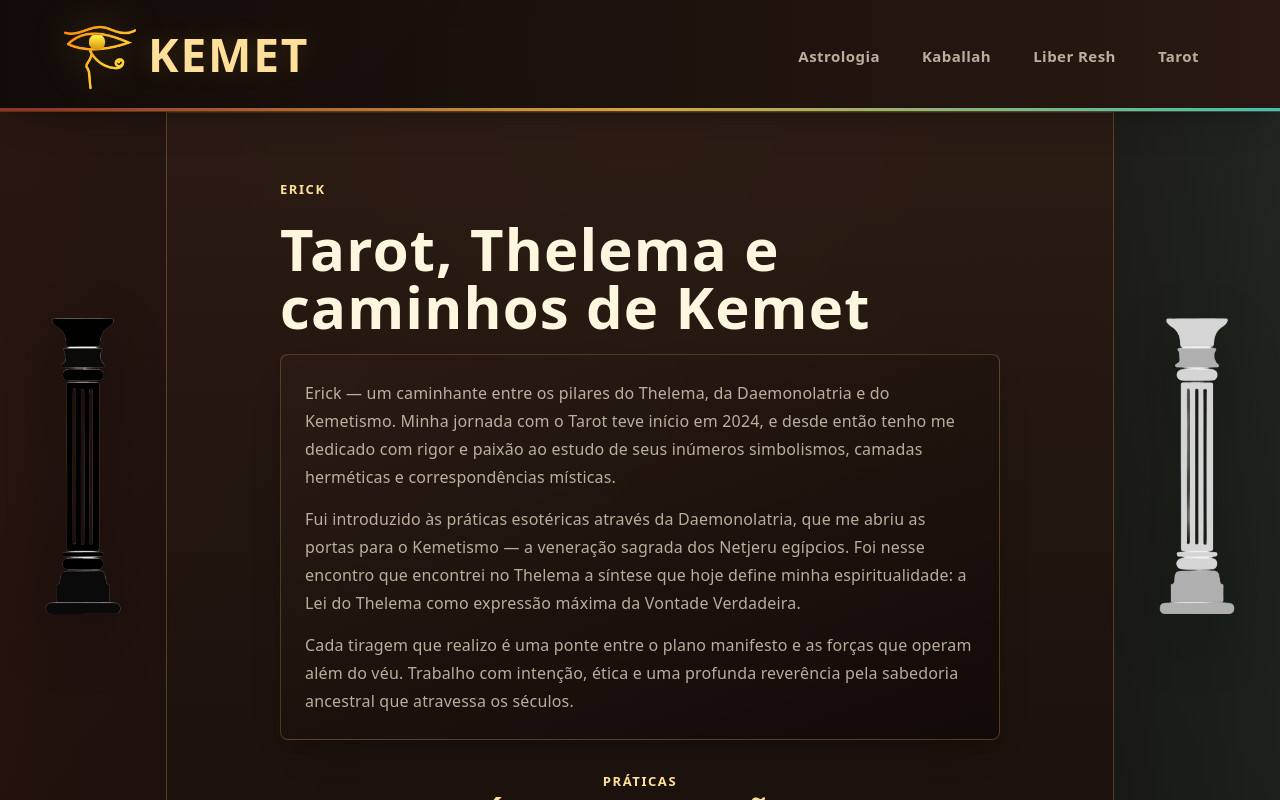
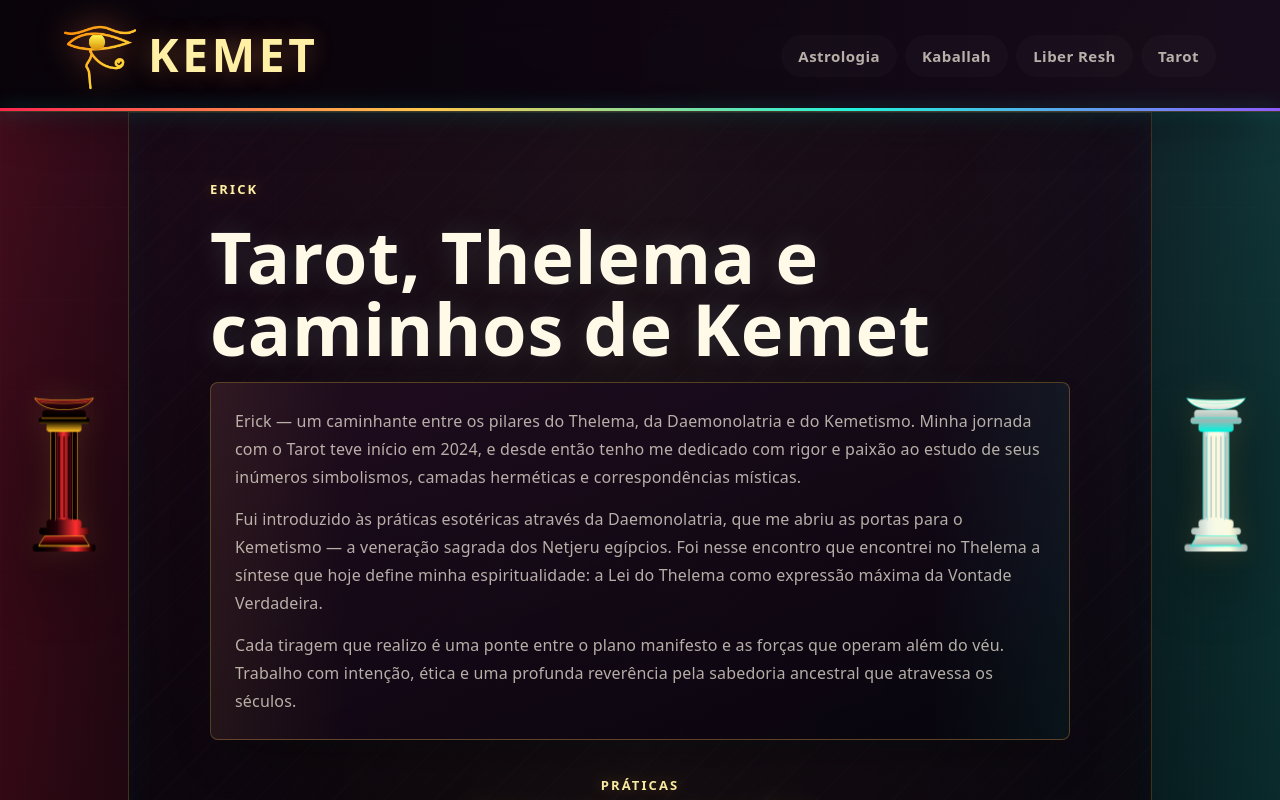
Before and after one commit to Erithekilla/kemet_website, a React (Vite) app: page / in a window 1280 px wide. Shown: the top 800 px of the page. Built offline with nearby package versions, Linux system fonts and the light colour scheme.

Commit message:
Atualiza identidade visual futurista

```diff
--- a/src/App.css
+++ b/src/App.css
@@ -9,25 +9,25 @@
   min-height: calc(100vh - 92px);
   width: 100%;
   display: grid;
-  grid-template-columns: minmax(84px, clamp(100px, 13vw, 180px)) minmax(320px, 960px) minmax(84px, clamp(100px, 13vw, 180px));
+  grid-template-columns: minmax(70px, clamp(86px, 10vw, 142px)) minmax(320px, 1060px) minmax(70px, clamp(86px, 10vw, 142px));
   grid-template-areas: "pillar-left content pillar-right";
   align-items: start;
   text-align: center;
   background:
-    linear-gradient(90deg, rgba(143, 47, 36, 0.1), transparent 28%, transparent 72%, rgba(54, 199, 185, 0.1)),
-    linear-gradient(180deg, rgba(31, 21, 16, 0.86), rgba(18, 11, 9, 0.96));
+    linear-gradient(90deg, rgba(255, 36, 79, 0.18), transparent 24%, transparent 76%, rgba(34, 242, 220, 0.16)),
+    linear-gradient(180deg, rgba(12, 6, 14, 0.64), rgba(2, 1, 5, 0.9));
 }
 
 .pillar{
-  width: min(100%, 170px);
+  width: min(100%, 132px);
   height: calc(100vh - 132px);
-  max-height: 780px;
+  max-height: 760px;
   margin: 20px auto;
   position: sticky;
   top: 112px;
   object-fit: contain;
-  filter: saturate(1.04) contrast(1.08) drop-shadow(0 20px 34px rgba(0, 0, 0, 0.34));
-  opacity: 0.96;
+  filter: saturate(1.14) contrast(1.12) drop-shadow(0 0 16px rgba(255, 200, 77, 0.14)) drop-shadow(0 26px 34px rgba(0, 0, 0, 0.5));
+  opacity: 0.98;
   transform: translateZ(0);
 }
 
@@ -49,16 +49,37 @@
   padding: clamp(28px, 5vw, 72px);
   justify-content: center;
   background:
-    linear-gradient(180deg, rgba(43, 27, 19, 0.94), rgba(18, 11, 9, 0.96)),
-    radial-gradient(circle at 50% 0, rgba(255, 224, 154, 0.16), transparent 26rem);
+    linear-gradient(180deg, rgba(22, 9, 23, 0.86), rgba(5, 3, 8, 0.94)),
+    linear-gradient(135deg, rgba(255, 36, 79, 0.08), transparent 34%, rgba(34, 242, 220, 0.1));
   min-height: calc(100vh - 92px);
-  border-inline: 1px solid var(--border);
-  box-shadow: inset 0 1px 0 rgba(255, 224, 154, 0.1);
+  border-inline: 1px solid rgba(255, 200, 77, 0.22);
+  box-shadow:
+    inset 0 1px 0 rgba(255, 240, 166, 0.11),
+    inset 0 0 42px rgba(34, 242, 220, 0.055);
   color: var(--text);
+  overflow: hidden;
+  position: relative;
+}
+
+.base::before {
+  content: "";
+  position: absolute;
+  inset: 0;
+  pointer-events: none;
+  background:
+    linear-gradient(90deg, transparent, rgba(255, 200, 77, 0.08), transparent),
+    repeating-linear-gradient(135deg, rgba(255, 255, 255, 0.025) 0 1px, transparent 1px 18px);
+  mix-blend-mode: screen;
+  opacity: 0.46;
+}
+
+.base > * {
+  position: relative;
+  z-index: 1;
 }
 
 .page-content {
-  width: min(100%, 640px);
+  width: min(100%, 760px);
   display: grid;
   gap: 18px;
   text-align: center;
@@ -68,8 +89,9 @@
   color: var(--gold-light);
   font-size: clamp(28px, 5vw, 44px);
   line-height: 1.05;
-  letter-spacing: 0.04em;
+  letter-spacing: 0.06em;
   text-transform: uppercase;
+  text-shadow: 0 0 20px rgba(255, 200, 77, 0.22);
 }
 
 .page-content p {
@@ -79,6 +101,33 @@
 
 .base p {
   color: var(--text-muted);
+}
+
+.topic-grid {
+  display: grid;
+  grid-template-columns: repeat(2, minmax(0, 1fr));
+  gap: 14px;
+  margin-top: 12px;
+}
+
+.topic-card {
+  display: grid;
+  gap: 8px;
+  min-height: 150px;
+  padding: 20px;
+  text-align: left;
+  background:
+    linear-gradient(160deg, rgba(31, 12, 32, 0.86), rgba(7, 4, 12, 0.94)),
+    linear-gradient(90deg, rgba(255, 36, 79, 0.12), rgba(34, 242, 220, 0.08));
+  border: 1px solid var(--border);
+  border-radius: 8px;
+  box-shadow: var(--shadow);
+}
+
+.topic-card h2 {
+  color: var(--gold-light);
+  font-size: 18px;
+  line-height: 1.2;
 }
 
 @media (max-width: 860px) {
@@ -95,4 +144,8 @@
     width: 100%;
     min-height: calc(100vh - 174px);
   }
+
+  .topic-grid {
+    grid-template-columns: 1fr;
+  }
 }
--- a/src/App.jsx
+++ b/src/App.jsx
@@ -5,8 +5,8 @@ import Astrologia from './pages/Astrologia'
 import Kaballah from './pages/Kaballah'
 import LiberResh from './pages/LiberResh'
 import Tarot from './pages/Tarot'
-import bravery from './assets/bravery.png'
-import justice from './assets/justice.png'
+import leftPillar from './assets/solomon-pillar-obsidian.png'
+import rightPillar from './assets/solomon-pillar-alabaster.png'
 import './App.css'
 
 function App() {
@@ -14,7 +14,7 @@ function App() {
     <>
       <HeaderT/>
       <section className="container">
-        <img className="pillar pillar-left" src={bravery} alt="" aria-hidden="true" />
+        <img className="pillar pillar-left" src={leftPillar} alt="" aria-hidden="true" />
         <main className="base">
           <Routes>
             <Route path="/" element={<Home/>}></Route>
@@ -24,7 +24,7 @@ function App() {
             <Route path="/tarot" element={<Tarot/>}></Route>
           </Routes>
         </main>
-        <img className="pillar pillar-right" src={justice} alt="" aria-hidden="true" />
+        <img className="pillar pillar-right" src={rightPillar} alt="" aria-hidden="true" />
       </section>
     </>
   )
--- a/src/components/HeaderT.module.css
+++ b/src/components/HeaderT.module.css
@@ -10,10 +10,10 @@
   gap: 24px;
   padding: 18px clamp(18px, 5vw, 72px);
   background:
-    linear-gradient(90deg, rgba(18, 11, 9, 0.96), rgba(43, 27, 19, 0.92)),
-    linear-gradient(135deg, rgba(214, 166, 64, 0.18), transparent 42%);
-  border-bottom: 1px solid var(--border);
-  box-shadow: var(--shadow);
+    linear-gradient(90deg, rgba(5, 3, 8, 0.95), rgba(24, 9, 25, 0.92)),
+    linear-gradient(135deg, rgba(255, 36, 79, 0.16), transparent 42%, rgba(34, 242, 220, 0.12));
+  border-bottom: 1px solid rgba(255, 200, 77, 0.22);
+  box-shadow: var(--shadow), inset 0 -1px 0 rgba(34, 242, 220, 0.14);
   backdrop-filter: blur(16px);
 }
 
@@ -22,7 +22,8 @@
   position: absolute;
   inset: auto 0 0;
   height: 3px;
-  background: linear-gradient(90deg, var(--red-earth), var(--gold), var(--turquoise));
+  background: linear-gradient(90deg, var(--magick-red), var(--gold), var(--turquoise), var(--violet));
+  box-shadow: 0 0 18px rgba(34, 242, 220, 0.42);
 }
 
 .title {
@@ -41,16 +42,16 @@
   font-size: clamp(30px, 4vw, 46px);
   font-weight: 800;
   line-height: 1;
-  letter-spacing: 0.04em;
+  letter-spacing: 0.08em;
   text-transform: uppercase;
-  text-shadow: 0 0 24px rgba(214, 166, 64, 0.18);
+  text-shadow: 0 0 24px rgba(255, 200, 77, 0.28), 0 0 36px rgba(255, 36, 79, 0.12);
 }
 
 .brandIcon {
   width: clamp(48px, 6vw, 72px);
   height: clamp(48px, 6vw, 72px);
   object-fit: contain;
-  filter: drop-shadow(0 0 18px rgba(214, 166, 64, 0.26));
+  filter: drop-shadow(0 0 18px rgba(255, 200, 77, 0.38)) drop-shadow(0 0 12px rgba(255, 36, 79, 0.18));
 }
 
 .list ul {
@@ -77,6 +78,7 @@
   color: var(--text-muted);
   border: 1px solid transparent;
   border-radius: 999px;
+  background: rgba(255, 255, 255, 0.02);
   font-size: 15px;
   font-weight: 700;
   letter-spacing: 0.03em;
@@ -87,8 +89,10 @@
 .navLink:hover,
 .active {
   color: var(--text-h);
-  background: var(--accent-bg);
+  background:
+    linear-gradient(135deg, rgba(255, 36, 79, 0.18), rgba(255, 200, 77, 0.14), rgba(34, 242, 220, 0.12));
   border-color: var(--accent-border);
+  box-shadow: var(--neon-shadow);
 }
 
 .navLink:hover {
--- a/src/index.css
+++ b/src/index.css
@@ -1,22 +1,29 @@
 :root {
-  --text: #f7ead2;
-  --text-muted: rgba(247, 234, 210, 0.72);
-  --text-h: #fff6df;
-  --bg: #120b09;
-  --surface: #1f1510;
-  --surface-strong: #2b1b13;
-  --border: rgba(224, 177, 75, 0.28);
-  --gold: #d6a640;
-  --gold-light: #ffe09a;
-  --turquoise: #36c7b9;
-  --red-earth: #8f2f24;
-  --code-bg: #251913;
+  --text: #f7efe0;
+  --text-muted: rgba(247, 239, 224, 0.72);
+  --text-h: #fff9e8;
+  --bg: #06040a;
+  --void: #020105;
+  --surface: rgba(22, 12, 22, 0.82);
+  --surface-strong: rgba(36, 18, 30, 0.9);
+  --border: rgba(255, 202, 77, 0.28);
+  --gold: #ffc84d;
+  --gold-light: #fff0a6;
+  --turquoise: #22f2dc;
+  --red-earth: #f0443e;
+  --magick-red: #ff244f;
+  --violet: #8f5cff;
+  --code-bg: #130a16;
   --accent: var(--gold);
-  --accent-bg: rgba(214, 166, 64, 0.12);
-  --accent-border: rgba(214, 166, 64, 0.46);
-  --social-bg: rgba(255, 224, 154, 0.1);
+  --accent-bg: rgba(255, 200, 77, 0.12);
+  --accent-border: rgba(255, 200, 77, 0.52);
+  --cyan-border: rgba(34, 242, 220, 0.34);
+  --red-border: rgba(255, 36, 79, 0.34);
+  --social-bg: rgba(255, 240, 166, 0.1);
   --shadow:
-    rgba(0, 0, 0, 0.28) 0 18px 40px -18px, rgba(0, 0, 0, 0.24) 0 8px 16px -10px;
+    rgba(0, 0, 0, 0.46) 0 24px 52px -22px, rgba(34, 242, 220, 0.1) 0 0 32px -18px;
+  --neon-shadow:
+    rgba(255, 200, 77, 0.28) 0 0 28px -12px, rgba(34, 242, 220, 0.18) 0 0 42px -14px;
 
   --sans: system-ui, 'Segoe UI', Roboto, sans-serif;
   --heading: system-ui, 'Segoe UI', Roboto, sans-serif;
@@ -27,9 +34,10 @@
   color-scheme: light dark;
   color: var(--text);
   background:
-    radial-gradient(circle at top left, rgba(54, 199, 185, 0.12), transparent 34rem),
-    radial-gradient(circle at 82% 18%, rgba(214, 166, 64, 0.14), transparent 26rem),
-    linear-gradient(180deg, #170e0b 0%, var(--bg) 48%, #0b0706 100%);
+    linear-gradient(115deg, rgba(255, 36, 79, 0.14), transparent 24%, rgba(34, 242, 220, 0.12) 72%, transparent),
+    repeating-linear-gradient(90deg, rgba(255, 240, 166, 0.035) 0 1px, transparent 1px 92px),
+    repeating-linear-gradient(0deg, rgba(34, 242, 220, 0.03) 0 1px, transparent 1px 92px),
+    linear-gradient(180deg, #100713 0%, var(--bg) 45%, var(--void) 100%);
   font-synthesis: none;
   text-rendering: optimizeLegibility;
   -webkit-font-smoothing: antialiased;
@@ -44,7 +52,11 @@ body {
   min-width: 320px;
   min-height: 100vh;
   margin: 0;
-  background: var(--bg);
+  background:
+    linear-gradient(115deg, rgba(255, 36, 79, 0.14), transparent 24%, rgba(34, 242, 220, 0.12) 72%, transparent),
+    repeating-linear-gradient(90deg, rgba(255, 240, 166, 0.035) 0 1px, transparent 1px 92px),
+    repeating-linear-gradient(0deg, rgba(34, 242, 220, 0.03) 0 1px, transparent 1px 92px),
+    linear-gradient(180deg, #100713 0%, var(--bg) 45%, var(--void) 100%);
 }
 
 a {
--- a/src/pages/Home.module.css
+++ b/src/pages/Home.module.css
@@ -1,7 +1,7 @@
 .home {
-  width: min(100%, 720px);
+  width: min(100%, 860px);
   display: grid;
-  gap: 28px;
+  gap: 32px;
 }
 
 .intro {
@@ -16,15 +16,17 @@
   color: var(--gold-light);
   font-size: 13px;
   font-weight: 800;
-  letter-spacing: 0.12em;
+  letter-spacing: 0.16em;
   text-transform: uppercase;
+  text-shadow: 0 0 14px rgba(255, 200, 77, 0.3);
 }
 
 .intro h1 {
   color: var(--text-h);
-  font-size: clamp(34px, 6vw, 58px);
+  font-size: clamp(38px, 7vw, 72px);
   line-height: 1;
-  letter-spacing: 0.02em;
+  letter-spacing: 0.01em;
+  text-shadow: 0 0 26px rgba(34, 242, 220, 0.14), 0 0 34px rgba(255, 36, 79, 0.12);
 }
 
 .copy {
@@ -32,11 +34,23 @@
   gap: 14px;
   padding: 24px;
   background:
-    linear-gradient(160deg, rgba(43, 27, 19, 0.92), rgba(18, 11, 9, 0.97)),
-    radial-gradient(circle at top left, rgba(54, 199, 185, 0.12), transparent 70%);
-  border: 1px solid var(--border);
+    linear-gradient(160deg, rgba(31, 12, 32, 0.86), rgba(7, 4, 12, 0.96)),
+    linear-gradient(90deg, rgba(255, 36, 79, 0.1), rgba(34, 242, 220, 0.08));
+  border: 1px solid rgba(255, 200, 77, 0.3);
   border-radius: 8px;
   box-shadow: var(--shadow);
+  position: relative;
+  overflow: hidden;
+}
+
+.copy::before,
+.practiceCard::before {
+  content: "";
+  position: absolute;
+  inset: 0;
+  pointer-events: none;
+  background: linear-gradient(90deg, rgba(255, 200, 77, 0.16), transparent 16%, transparent 84%, rgba(34, 242, 220, 0.14));
+  opacity: 0.44;
 }
 
 .copy p,
@@ -44,6 +58,8 @@
   color: var(--text-muted);
   font-size: 16px;
   line-height: 1.75;
+  position: relative;
+  z-index: 1;
 }
 
 .practiceHeader {
@@ -54,9 +70,10 @@
 
 .practiceHeader h2 {
   color: var(--gold-light);
-  font-size: clamp(24px, 4vw, 34px);
+  font-size: clamp(26px, 4vw, 38px);
   line-height: 1.1;
   text-transform: uppercase;
+  text-shadow: 0 0 22px rgba(255, 200, 77, 0.2);
 }
 
 .practiceGrid {
@@ -73,17 +90,21 @@
   padding: 24px;
   text-align: left;
   background:
-    linear-gradient(160deg, rgba(43, 27, 19, 0.95), rgba(18, 11, 9, 0.98)),
-    linear-gradient(90deg, rgba(214, 166, 64, 0.09), transparent);
-  border: 1px solid var(--border);
+    linear-gradient(160deg, rgba(31, 12, 32, 0.9), rgba(7, 4, 12, 0.96)),
+    linear-gradient(90deg, rgba(255, 36, 79, 0.11), rgba(34, 242, 220, 0.1));
+  border: 1px solid rgba(255, 200, 77, 0.28);
   border-radius: 8px;
   box-shadow: var(--shadow);
+  position: relative;
+  overflow: hidden;
 }
 
 .practiceCard h3 {
   color: var(--text-h);
-  font-size: 22px;
+  font-size: 24px;
   line-height: 1.18;
+  position: relative;
+  z-index: 1;
 }
 
 .cardMark {
@@ -91,9 +112,12 @@
   place-items: center;
   width: 38px;
   height: 38px;
-  border: 1px solid var(--accent-border);
+  border: 1px solid rgba(34, 242, 220, 0.44);
   border-radius: 50%;
-  background: var(--accent-bg);
+  background: linear-gradient(135deg, rgba(255, 36, 79, 0.22), rgba(34, 242, 220, 0.16));
+  box-shadow: var(--neon-shadow);
+  position: relative;
+  z-index: 1;
 }
 
 @media (max-width: 720px) {
```
Also changed, not shown: src/pages/Astrologia.module.css (+28 -25 lines), src/pages/Kaballah.jsx (+10 -0 lines), src/pages/LiberResh.module.css (+30 -9 lines), src/pages/Tarot.jsx (+10 -0 lines), src/assets/solomon-pillar-alabaster.png (added), src/assets/solomon-pillar-obsidian.png (added).
